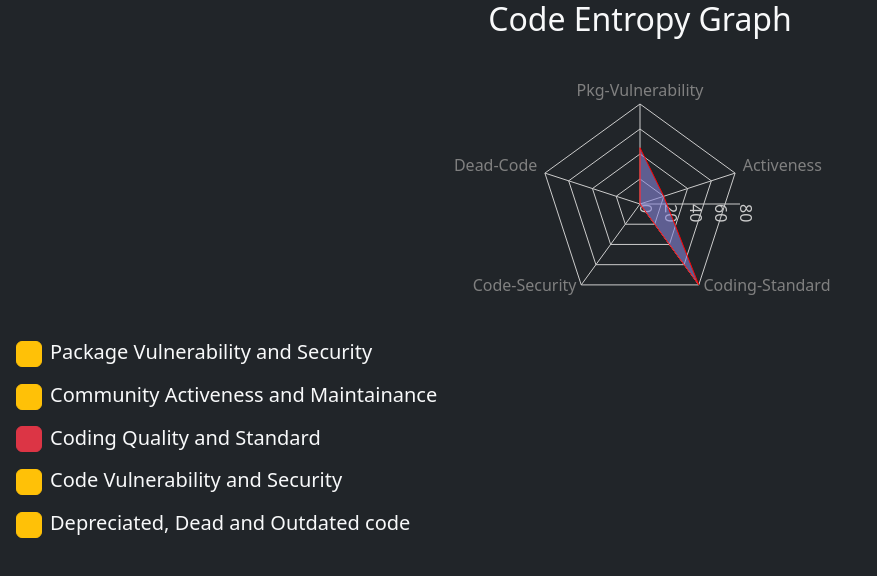
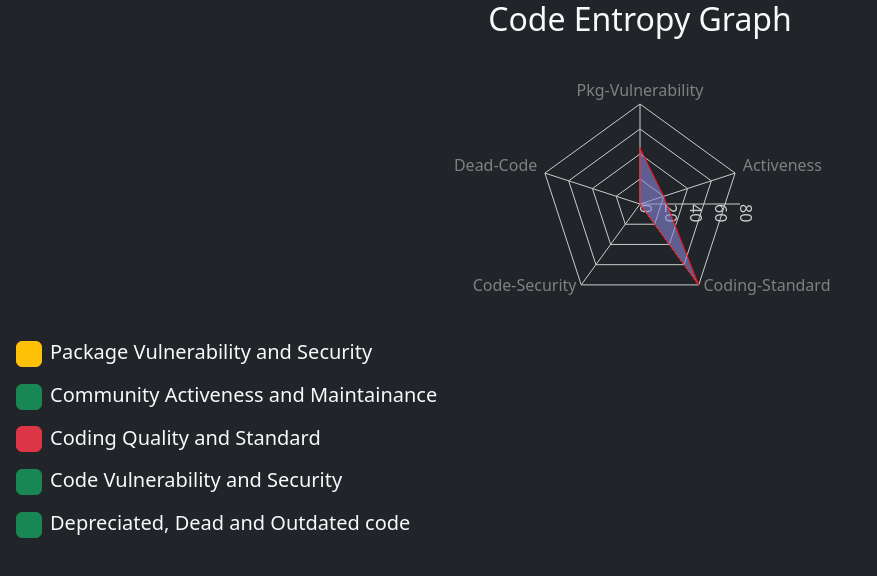
Before and after one commit to sirish123/Debt-Detective, a React (Create React App) app in the folder debt-detective/: page / in a window 1280 px wide. Shown: the top 576 px of the page, without its empty margins (0-877 px from the left). Built offline with nearby package versions, Linux system fonts and the light colour scheme.

Commit message:
Minor Logic change in Frontend

```diff
--- a/debt-detective/src/Debt.tsx
+++ b/debt-detective/src/Debt.tsx
@@ -6,7 +6,7 @@ import CommunityRenderaComponent from "./CommunityRenderComponent";
 const Debt = (props: any) => {
   const [curSelect, setCurSelect] = useState(0);
   function getColor(i : any){
-    return props.data.scores[i] >= 70 ? "danger" : props.data.scores[0] >= 40 ? "warning" : "success";
+    return props.data.scores[i] >= 70 ? "danger" : (props.data.scores[i] >= 40 ? "warning" : "success");
   }
   const pkg_vul_status = getColor(0);
   const activeness_status = getColor(1);
```
